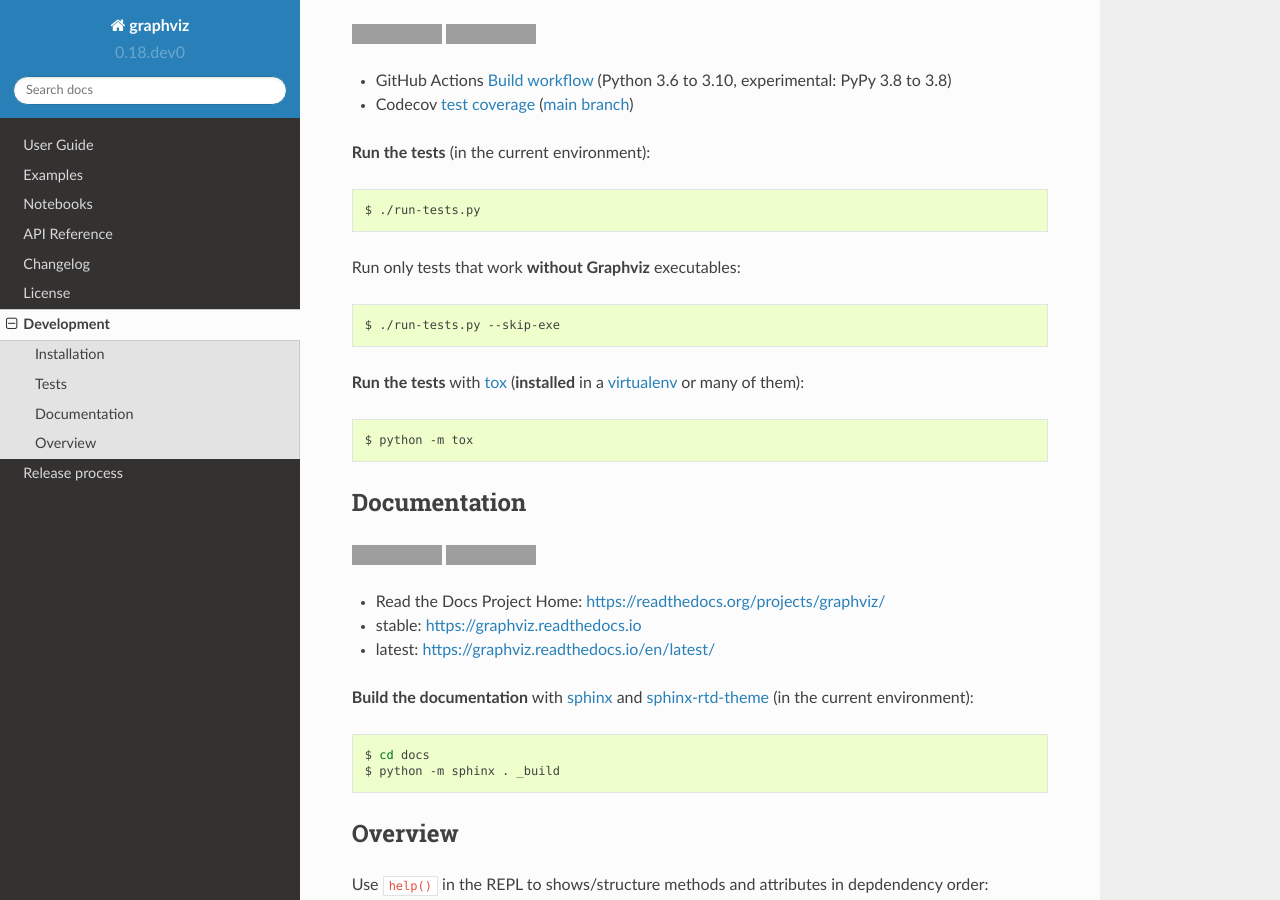
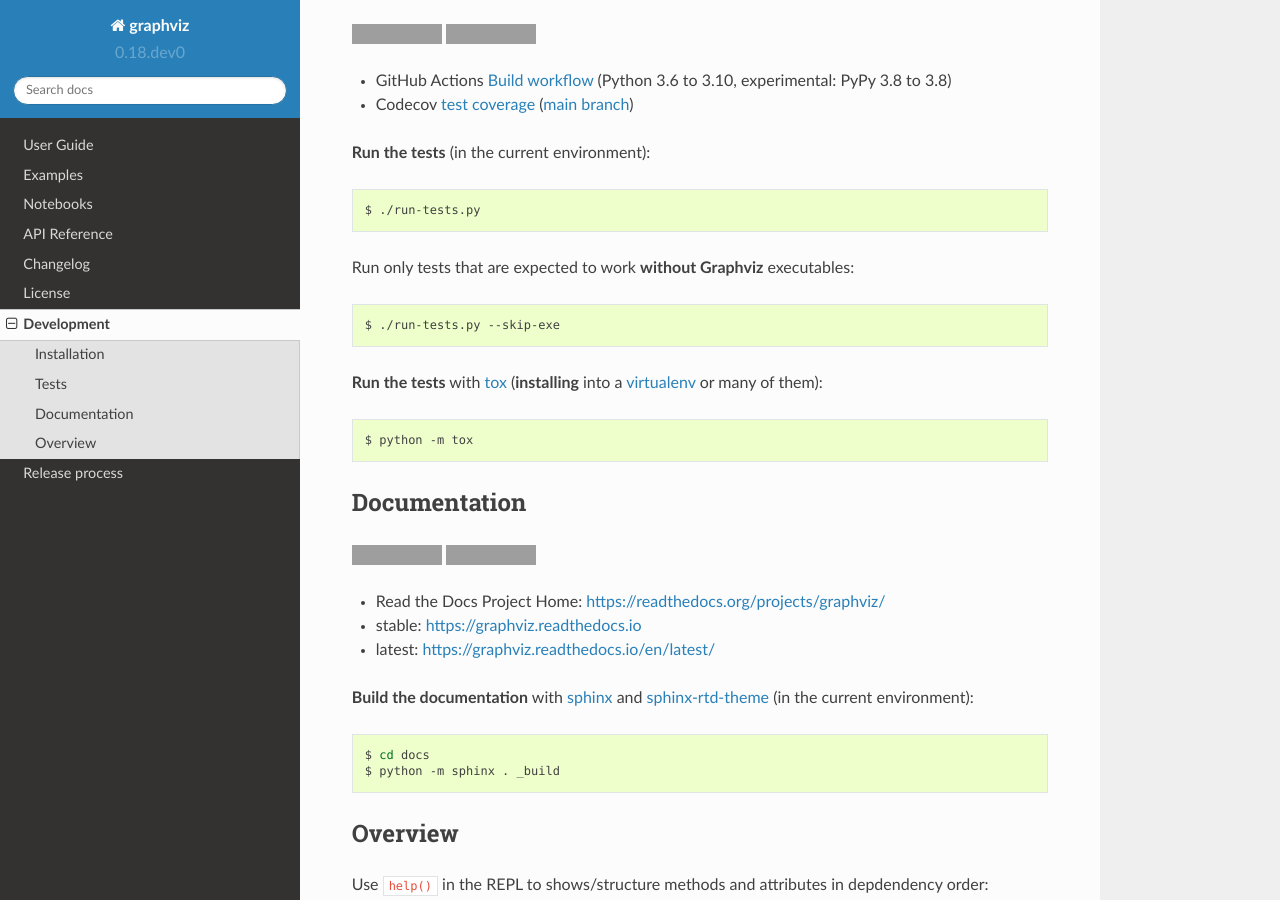
Before and after one commit to xflr6/graphviz, a Sphinx documentation site: the page built from docs/development.rst, in a window 1280 px wide and 900 px high, scrolled down 724 px. Built offline with Sphinx 7.4.7 and the Read the Docs theme 2.0.0, drawn with Linux system fonts in a browser that asks for light colours; the version number is read from the project's files by our own code; grey boxes are pictures that could not be loaded.

Commit message:
improve test option descriptions

```diff
--- a/docs/development.rst
+++ b/docs/development.rst
@@ -47,13 +47,13 @@ Tests
 
     $ ./run-tests.py
 
-Run only tests that work **without Graphviz** executables:
+Run only tests that are expected to work **without Graphviz** executables:
 
 .. code:: bash
 
     $ ./run-tests.py --skip-exe
 
-**Run the tests** with tox_ (**installed** in a virtualenv_ or many of them):
+**Run the tests** with tox_ (**installing** into a virtualenv_ or many of them):
 
 .. code:: bash
 
```
